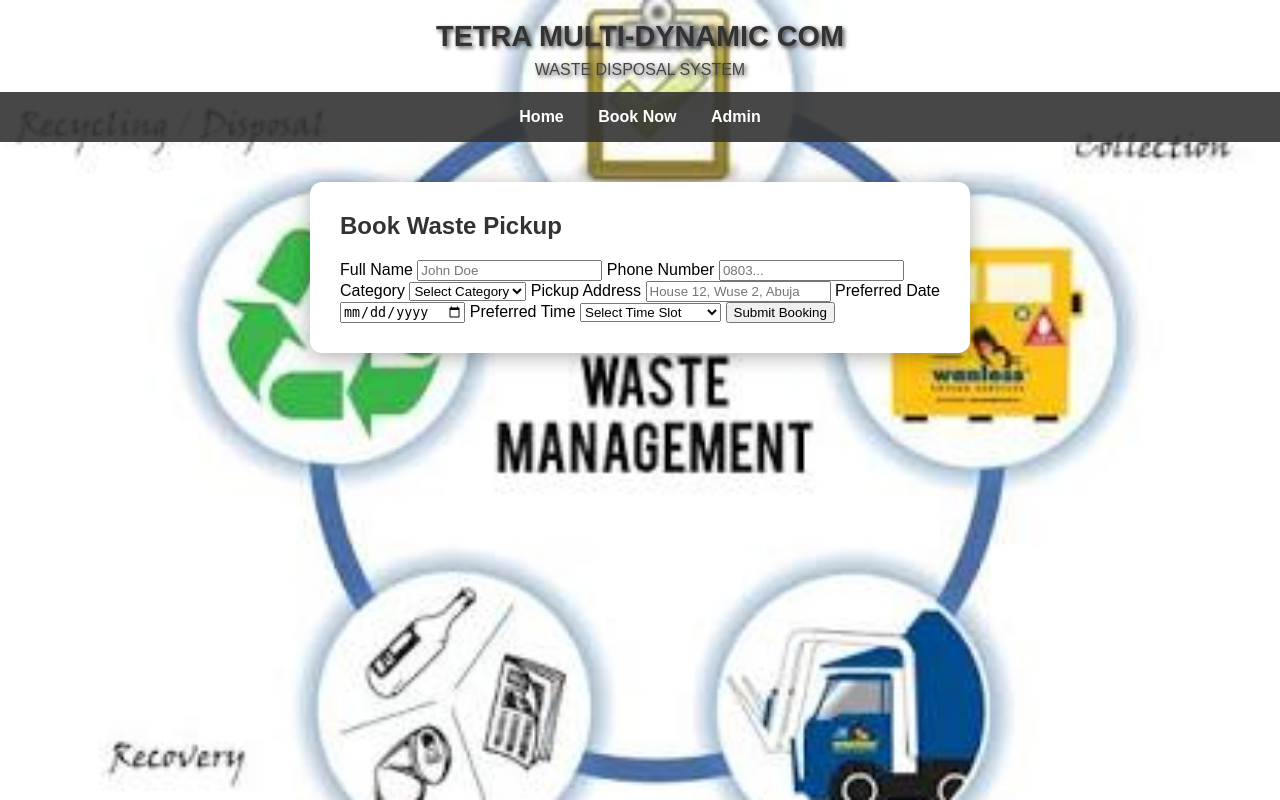
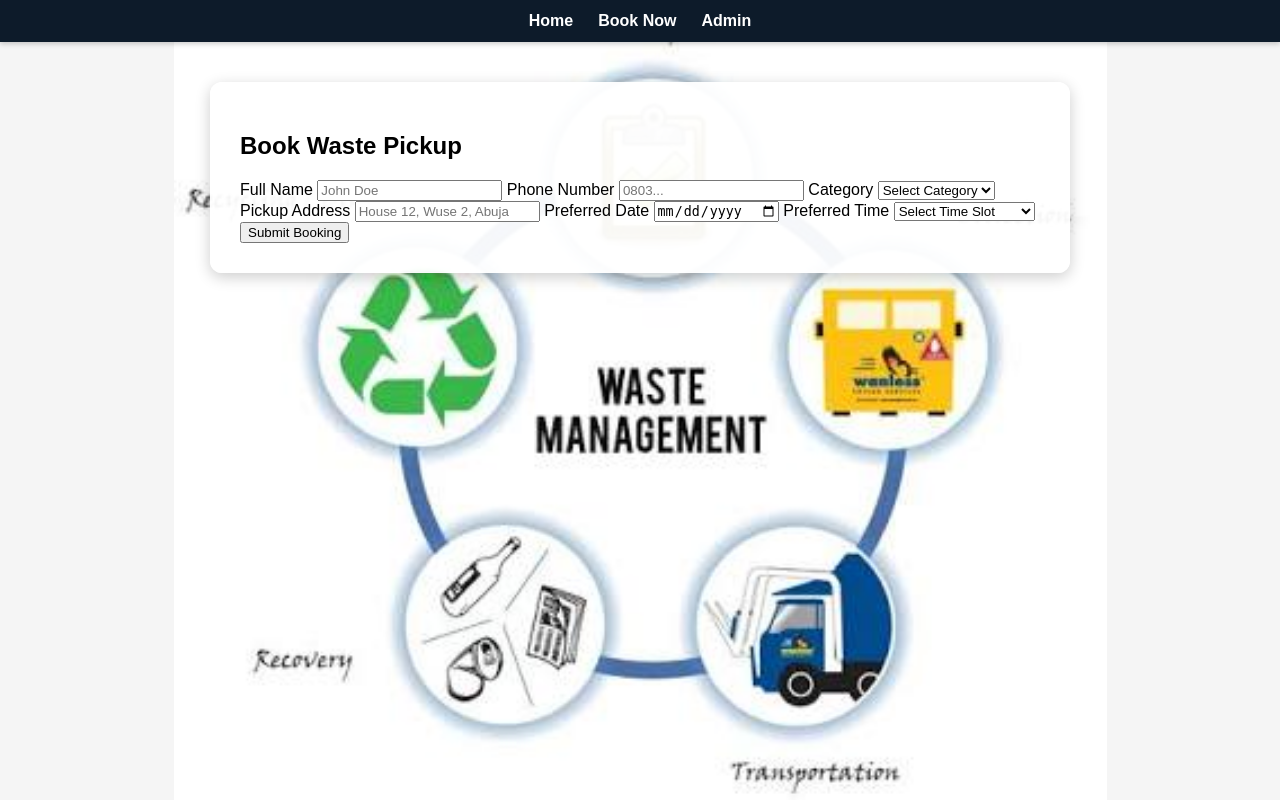
Before and after one commit to wilsoneffiong-creator/wilsoneffiong-creator-tetra-multi-dynamics-waste-app, a Flask app: page /book in a window 1280 px wide. Run offline with Flask 3, Linux system fonts and the light colour scheme.

Commit message:
V5.8.3: contain to show full circle

```diff
--- a/templates/base.html
+++ b/templates/base.html
@@ -3,78 +3,64 @@
 <head>
     <meta charset="UTF-8">
     <meta name="viewport" content="width=device-width, initial-scale=1.0">
-    <title>TETRA Waste Disposal</title>
+    <title>{% block title %}TETRA Waste Disposal{% endblock %}</title>
     <style>
-        /* V5.8.2: Background + Solid Card Center + Fixed Navbar */
         body {
             margin: 0;
             font-family: Arial, sans-serif;
-            background-image: url("{{ url_for('static', filename='bg-waste.jpg') }}"); /* Your 5-step circle */
-            background-size: cover;
+            background-image: url("{{ url_for('static', filename='bg-waste.jpg') }}");
+            background-size: contain; /* V5.8.3: Show entire image, no crop */
             background-position: center;
+            background-repeat: no-repeat; /* V5.8.3: Don't tile/repeat */
+            background-color: #f5f5f5; /* V5.8.3: Light grey fill for empty space */
             background-attachment: fixed;
-            background-repeat: no-repeat;
             min-height: 100vh;
         }
-        header {
-            text-align: center;
-            padding: 20px 10px 10px 10px;
-            color: #fff;
-            text-shadow: 2px 2px 4px rgba(0,0,0,0.7); /* Readable on image */
+        .navbar {
+            background-color: #0d1b2a;
+            padding: 12px 20px;
+            display: flex;
+            justify-content: center;
+            gap: 25px;
+            box-shadow: 0 2px 5px rgba(0,0,0,0.2);
         }
-        header h1 { margin: 0; font-size: 1.8em; }
-        header p { margin: 5px 0 0 0; font-size: 1em; }
-
-        nav {
-            background-color: rgba(51, 51, 51, 0.9); /* Dark nav with slight see-through */
-            color: white;
-            padding: 1em;
-            text-align: center;
-        }
-        nav a {
-            color: white;
-            margin: 0 15px;
+        .navbar a {
+            color: #ffffff;
             text-decoration: none;
             font-weight: bold;
+            font-size: 16px;
         }
-        nav a:hover { text-decoration: underline; }
-
+        .navbar a:hover {
+            color: #1e90ff;
+        }
         .container {
-            background-color: #ffffff; /* Solid white = your card shows */
+            max-width: 800px;
+            margin: 40px auto;
             padding: 30px;
-            margin: 40px auto; /* Center */
+            background-color: rgba(255, 255, 255, 0.95); /* V5.8.3: Slightly less transparent */
             border-radius: 12px;
-            box-shadow: 0 4px 20px rgba(0,0,0,0.3);
-            max-width: 600px;
+            box-shadow: 0 4px 15px rgba(0,0,0,0.2);
         }
-        h1, h2 { margin-top: 0; color: #333; }
-        p { color: #444; line-height: 1.5; }
+        .container h1 {
+            margin-top: 0;
+        }
         .btn {
             display: inline-block;
-            background-color: #2e7d32;
+            padding: 10px 20px;
+            background-color: #1e90ff;
             color: white;
-            padding: 12px 24px;
+            text-decoration: none;
             border-radius: 6px;
-            text-decoration: none;
             font-weight: bold;
-            width: 100%;
-            text-align: center;
-            box-sizing: border-box;
-            border: none;
-            cursor: pointer;
-            font-size: 1em;
         }
-        .btn:hover { background-color: #1b5e20; }
+        .btn:hover {
+            background-color: #0c78e0;
+        }
     </style>
 </head>
 <body>
-    <header>
-        <h1>TETRA MULTI-DYNAMIC COM</h1>
-        <p>WASTE DISPOSAL SYSTEM</p>
-    </header>
-
-    <nav>
-        <a href="{{ url_for('index') }}">Home</a>  <!-- V5.8.2 FIX: index not home -->
+    <nav class="navbar">
+        <a href="{{ url_for('home') }}">Home</a>
         <a href="{{ url_for('book') }}">Book Now</a>
         <a href="{{ url_for('admin') }}">Admin</a>
     </nav>
```
